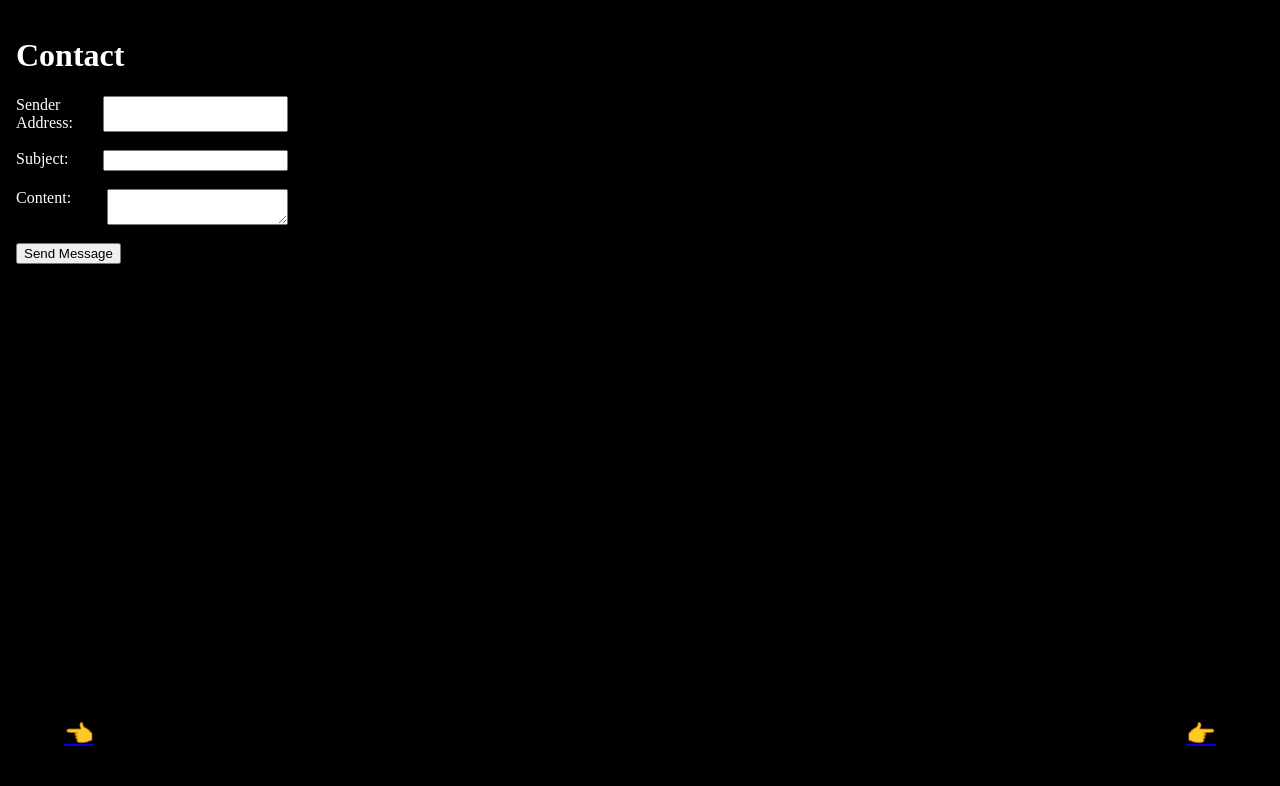
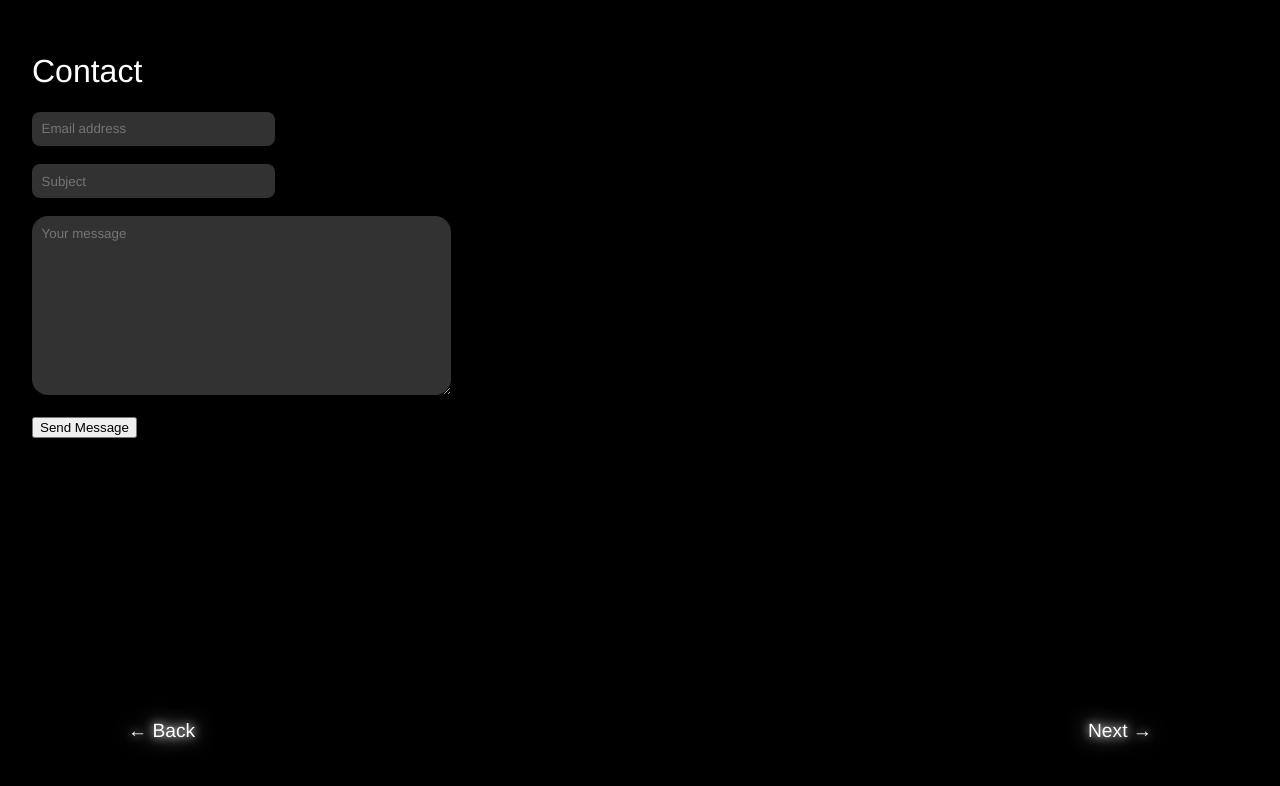
Before and after one commit to lu1a/sites, a SvelteKit app: page /contact in a window 1280 px wide. Shown: the top 786 px of the page. Built offline with nearby package versions, Linux system fonts and the light colour scheme.

Commit message:
feat: better UI! Nice

```diff
--- a/src/app.html
+++ b/src/app.html
@@ -10,6 +10,13 @@
 			body {
 				background-color: black;
 				color: white;
+
+				font-family: helvetica;
+				font-weight: 300;
+			}
+
+			body h1 {
+				font-weight: 100;
 			}
 		</style>
 	</head>
--- a/src/components/Arrow.svelte
+++ b/src/components/Arrow.svelte
@@ -6,7 +6,7 @@
 </script>
 
 <a class="arrow {direction}" href={link}>
-  {direction === 'left' ? '👈' : direction === 'right' ? '👉' : ''}
+  {direction === 'left' ? '← Back' : direction === 'right' ? 'Next →' : ''}
 </a>
 
 <style>
@@ -15,14 +15,20 @@
     top: 90%;
     z-index: 1;
 
-    font-size: 1.5rem;
+    font-size: 1.2rem;
+    color: white;
+    text-decoration: none;
+    text-shadow: 0 0 10px #fff, 0 0 21px #fff;
   }
 
   .left {
-    left: 5%;
+    left: 10%;
+
+    color: white;
+    text-shadow: 0 0 10px #fff, 0 0 21px #fff;
   }
 
   .right {
-    right: 5%;
+    right: 10%;
   }
 </style>
--- a/src/components/SwipeWrapper.svelte
+++ b/src/components/SwipeWrapper.svelte
@@ -1,44 +1,21 @@
 <script>
   import Arrow from "./Arrow.svelte"
 
-  /** @type {String} */
+  /** @type {?String} */
   export let rightLink
-  /** @type {String} */
+  /** @type {?String} */
   export let leftLink
-
-  let touchStartX = 0
-  let touchEndX = 0
-  let threshold = 50 // Minimum swipe distance to trigger navigation
-
-  // @ts-ignore
-  function handleTouchStart(event) {
-    touchStartX = event.touches[0].clientX
-  }
-
-  // @ts-ignore
-  function handleTouchEnd(event) {
-    touchEndX = event.changedTouches[0].clientX
-    let swipeDistance = touchStartX - touchEndX
-
-    if (swipeDistance > threshold) {
-      // Swipe right, navigate to the next link/page
-      window.location.pathname = rightLink
-    } else if (swipeDistance < -threshold) {
-      // Swipe left, navigate to the previous link/page
-      window.location.pathname = leftLink
-    }
-  }
 </script>
 
-<div
-  class="fullscreen-wrapper"
-  on:touchstart={handleTouchStart}
-  on:touchend={handleTouchEnd}
-  >
+<div class="fullscreen-wrapper">
     <slot />
 
-  <Arrow direction="left" link={leftLink}/>
-  <Arrow direction="right" link={rightLink}/>
+  {#if leftLink}
+    <Arrow direction="left" link={leftLink}/>
+  {/if}
+  {#if rightLink}
+    <Arrow direction="right" link={rightLink}/>
+  {/if}
 </div>
 
 <style>
--- a/src/routes/contact/+page.svelte
+++ b/src/routes/contact/+page.svelte
@@ -23,29 +23,23 @@
 </script>
 
 <SwipeWrapper leftLink={leftLink} rightLink={rightLink}>
-  <div style="padding: 1rem;">
+  <div style="padding: 2rem;">
     <h1>Contact</h1>
 
     <form on:submit={handleSubmit}>
-      <div class="input-wrapper">
-        <label for="sender_address">Sender Address:</label>
-        <input type="email" id="sender_address" bind:value={sender_address} required />
-      </div>
+      <input type="email" id="sender_address" class="input" bind:value={sender_address} required placeholder="Email address" style="border-radius: 8px" />
 
       <br />
+      <br />
 
-      <div class="input-wrapper">
-        <label for="subject">Subject:</label>
-        <input type="text" id="subject" bind:value={subject} required />
-      </div>
+      <input type="text" id="subject" class="input" bind:value={subject} required placeholder="Subject" style="border-radius: 8px" />
 
       <br />
+      <br />
 
-      <div class="input-wrapper">
-        <label for="content">Content:</label>
-        <textarea id="content" bind:value={content} required />
-      </div>
+      <textarea id="content" class="input" bind:value={content} required placeholder="Your message" style="width: 94%; max-width: 25rem; height: 10rem;" />
 
+      <br />
       <br />
 
       <button type="submit">Send Message</button>
@@ -58,9 +52,20 @@
 </SwipeWrapper>
 
 <style>
-  .input-wrapper {
-    display: flex;
-    width: 17rem;
-    justify-content: space-between;
+  /* hr {
+    height: 1px;
+    border: none;
+    background-color: rgb(91 91 91);
+  } */
+
+  .input {
+    width: 14rem;
+    font-family: helvetica;
+    padding: 0.6rem;
+    border: none;
+    border-radius: 16px;
+
+    background-color: rgb(50,50,50);
+    color: white;
   }
 </style>
```
Also changed, not shown: src/components/GreyCard.svelte (added, +15 -0 lines), src/routes/+page.svelte (+18 -21 lines), src/routes/about/+page.svelte (+31 -20 lines), src/routes/data/+page.svelte (+21 -19 lines).
